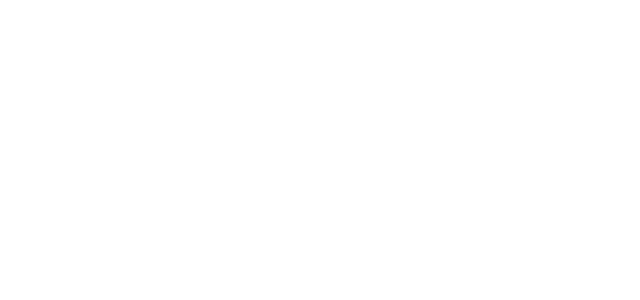
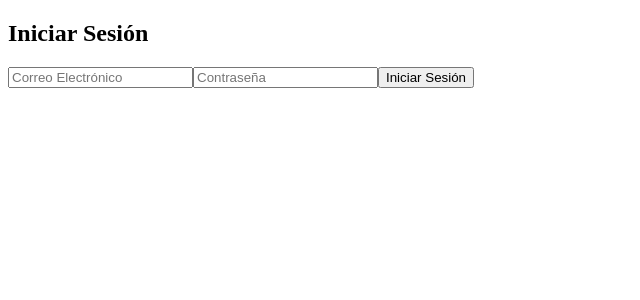
Before and after one commit to MSarazua/Proyecto2_DW, a React (Create React App) app: page /login in a window 1280 px wide. Before the commit this address had no page. Shown: the top 300 px of the page, without its empty margins (0-640 px from the left). Built offline with nearby package versions, Linux system fonts and the light colour scheme.

Commit message:
Login de usuarios.

```diff
--- a/src/App.js
+++ b/src/App.js
@@ -1,12 +1,14 @@
 import logo from './logo.svg';
 import './App.css';
 import RegistroUsuarios from './components/RegistroUsuarios/RegistroUsuarios '; // Importa tu componente de registro
+import LoginUsuarios from './components/LoginUsuarios/LoginUsuarios'; // Importa tu componente de LoginUsuarios
 import { Route, Routes } from 'react-router-dom';
 
 function App() {
   return (
     <Routes>
-      <Route exact path="/" element={<RegistroUsuarios/>} />
+      <Route exact path="/registro" element={<RegistroUsuarios/>} />
+      <Route exact path="/login" element={<LoginUsuarios/>} />
     </Routes>
   );
 }
--- a/src/Route/AppRouter.tsx
+++ b/src/Route/AppRouter.tsx
@@ -1,12 +1,15 @@
 import React from 'react';
 import {Route, Routes } from 'react-router-dom';
-import RegistroUsuarios from '../components/RegistroUsuarios/RegistroUsuarios '; // Importa tu componente de RegistroUsuarios
+import RegistroUsuarios from '../components/RegistroUsuarios/RegistroUsuarios'; // Importa tu componente de RegistroUsuarios
+import LoginUsuarios from '../components/LoginUsuarios/LoginUsuarios'; // Importa tu componente de LoginForm
+
 
 function App() {
   return (
     <Routes>
       <div>
         <Route path="/registro" element={<RegistroUsuarios/>} />
+        <Route path="/login" element={<LoginUsuarios />} /> {/* Nueva ruta para el inicio de sesión */}
       </div>
     </Routes>
   );
--- /dev/null
+++ b/src/components/LoginUsuarios/LoginUsuarios.js
@@ -0,0 +1,65 @@
+import React, { useState } from 'react';
+import Axios from 'axios';
+
+const LoginUsuarios = () => {
+  const [formData, setFormData] = useState({
+    CorreoElectronico: '',
+    Clave: '',
+  });
+
+  const [errorMessage, setErrorMessage] = useState('');
+  const [successMessage, setSuccessMessage] = useState('');
+
+  const handleChange = (e) => {
+    const { name, value } = e.target;
+    setFormData({ ...formData, [name]: value });
+  };
+
+  const handleSubmit = async (e) => {
+    e.preventDefault();
+
+    try {
+      const response = await Axios.post('http://localhost:3000/api/login', formData);
+      console.log('Respuesta de la API:', response.data);
+
+      if (response.data.Token) {
+        setSuccessMessage('Inicio de sesión exitoso.');
+        setErrorMessage('');
+        // Aquí puedes redirigir al usuario a la página de inicio o realizar otras acciones después del inicio de sesión exitoso
+      } else {
+        setSuccessMessage('');
+        setErrorMessage('Correo electrónico o contraseña incorrectos.');
+      }
+    } catch (error) {
+      console.error('Error al llamar a la API:', error);
+      setErrorMessage('No se pudo iniciar sesión.');
+    }
+  };
+
+  return (
+    <div className="login-form">
+      <h2>Iniciar Sesión</h2>
+      <form onSubmit={handleSubmit}>
+        <input
+          type="email"
+          name="CorreoElectronico"
+          placeholder="Correo Electrónico"
+          value={formData.CorreoElectronico}
+          onChange={handleChange}
+        />
+        <input
+          type="password"
+          name="Clave"
+          placeholder="Contraseña"
+          value={formData.Clave}
+          onChange={handleChange}
+        />
+        <button type="submit">Iniciar Sesión</button>
+      </form>
+      {errorMessage && <p className="error-message">{errorMessage}</p>}
+      {successMessage && <p className="success-message">{successMessage}</p>}
+    </div>
+  );
+};
+
+export default LoginUsuarios;
--- a/src/components/RegistroUsuarios/RegistroUsuarios .js
+++ b/src/components/RegistroUsuarios/RegistroUsuarios .js
@@ -16,7 +16,24 @@
     Rol: '',
   });
 
+  const resetForm = () => {
+    setFormData({
+      DPI: '',
+      Nombres: '',
+      Apellidos: '',
+      FechaNacimiento: '',
+      Clave: '',
+      ValidacionClave: '',
+      DireccionEntrega: '',
+      NIT: '',
+      NúmeroTelefonico: '',
+      CorreoElectronico: '',
+      Rol: '',
+    });
+  };
+
   const [errorMessage, setErrorMessage] = useState('');
+  const [successMessage, setSuccessMessage] = useState('');
 
   const handleChange = (e) => {
     const { name, value } = e.target;
@@ -51,8 +68,9 @@
     try {
       // Realizar la llamada a la API utilizando Axios
       const response = await Axios.post('http://localhost:3000/api/registro/10', formData);
-      // Manejar la respuesta de la API según tus necesidades
       console.log('Respuesta de la API:', response.data);
+      setSuccessMessage('Usuario registrado exitosamente.');
+      resetForm();
     } catch (error) {
       // Manejar errores de la llamada a la API
       console.error('Error al llamar a la API:', error);
@@ -144,6 +162,7 @@
         <button type="submit">Registrarse</button>
       </form>
       {errorMessage && <p className="error-message">{errorMessage}</p>}
+      {successMessage && <p className="success-message">{successMessage}</p>}
     </div>
   );
 };
```
